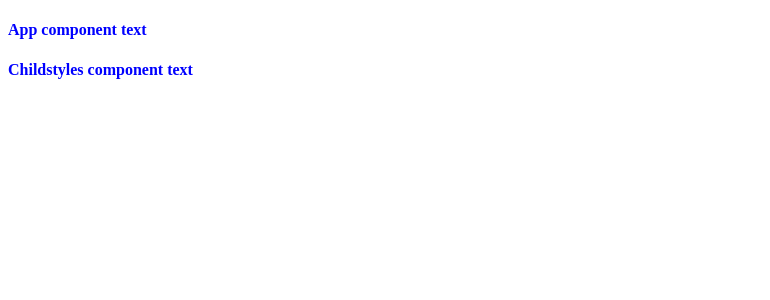
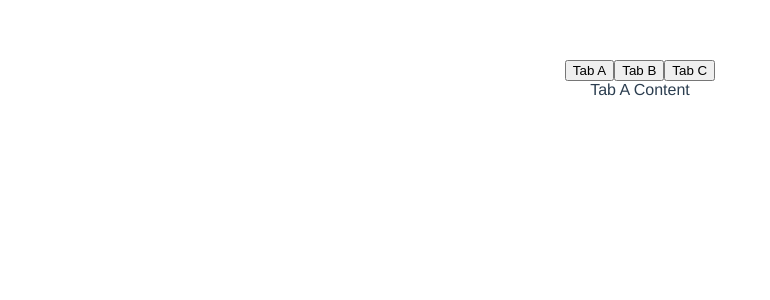
Before and after one commit to Daemusin12/vue-js, a Vue app in the folder vue-components/: page / in a window 1280 px wide. Shown: the top 300 px of the page, without its empty margins (0-770 px from the left). Built offline with nearby package versions, Linux system fonts and the light colour scheme.

Commit message:
Dynamic Components

```diff
--- a/vue-components/src/App.vue
+++ b/vue-components/src/App.vue
@@ -41,15 +41,25 @@
          {{ slotProps.firstName }}
       </template>
     </NameList> -->
-    <h4>App component text</h4>
+    <!-- <h4>App component text</h4>
     <ChildStyles>
       <h4>
         Childstyles component text
       </h4>
-    </ChildStyles>
+    </ChildStyles> -->
+    <button @click="activeTab = 'TabA'">Tab A</button>
+    <button @click="activeTab = 'TabB'">Tab B</button>
+    <button @click="activeTab = 'TabC'">Tab C</button>
+
+    <component :is="activeTab" />
+
+    <!-- <TabA v-if="activeTab === 'TabA'" />
+    <TabB v-if="activeTab === 'TabB'"/>
+    <TabC v-if="activeTab === 'TabC'"/>     -->
 </template>
 
 <script>
+import ComponentC from './components/ComponentC.vue';
 // import GreetHello from './components/GreetHello.vue'
 // import ArticleComponent from './components/ArticleComponent.vue'
 // import ComponentC from './components/ComponentC.vue'
@@ -57,15 +67,20 @@
 // import InputComponent from './components/InputComponent.vue';
 // import CardComponent from './components/CardComponent.vue';
 // import NameList from './components/NameList.vue';
-import ChildStyles from './components/ChildStyles.vue';
+// import ChildStyles from './components/ChildStyles.vue';
+import TabA from './components/TabA.vue';
+import TabB from './components/TabB.vue';
+import TabC from './components/TabC.vue';
 
 export default {
   name: 'App',
   components: {
-    ChildStyles,
+    TabA, TabB, TabC,
+    ComponentC
   },
   data() {
     return {
+      activeTab: 'TabA',
     }
   },
   provide() {
@@ -77,7 +92,7 @@
 }
 </script>
 
-<style scoped>
+<style >
 #app {
   font-family: Avenir, Helvetica, Arial, sans-serif;
   -webkit-font-smoothing: antialiased;
--- /dev/null
+++ b/vue-components/src/components/TabA.vue
@@ -0,0 +1,15 @@
+<template>
+    <div>
+        Tab A Content
+    </div>
+</template>
+
+<script>
+export default {
+    name: 'TabA'
+}
+</script>
+
+<style scoped>
+
+</style>
--- /dev/null
+++ b/vue-components/src/components/TabB.vue
@@ -0,0 +1,15 @@
+<template>
+    <div>
+        Tab B Content
+    </div>
+</template>
+
+<script>
+export default {
+    name: 'TabB'
+}
+</script>
+
+<style scoped>
+
+</style>
--- /dev/null
+++ b/vue-components/src/components/TabC.vue
@@ -0,0 +1,15 @@
+<template>
+    <div>
+        Tab C Content
+    </div>
+</template>
+
+<script>
+export default {
+    name: 'TabC'
+}
+</script>
+
+<style scoped>
+
+</style>
```
